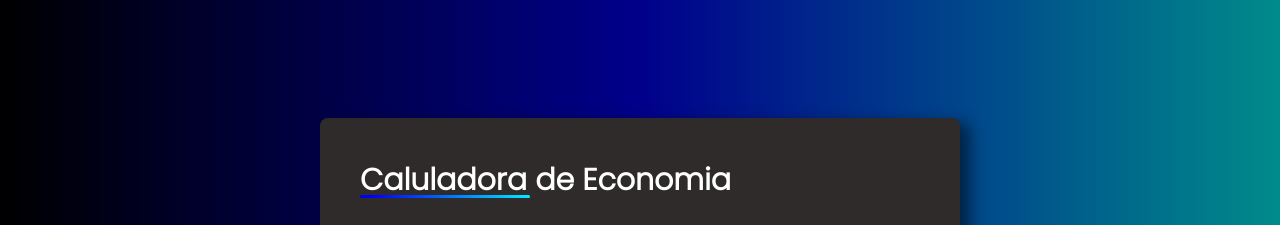
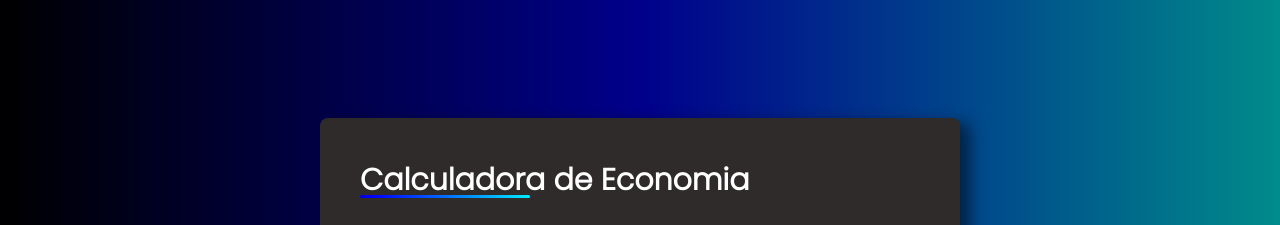
Before and after one commit to GalaxDr/calcecon, a plain HTML site: page index.html in a window 1280 px wide. Shown: the top 225 px of the page. Drawn offline with Linux system fonts and the light colour scheme.

Commit message:
Update index.html

```diff
--- a/index.html
+++ b/index.html
@@ -16,7 +16,7 @@
     <main id="container">
         <div id="calculator">
             <h2>
-                Caluladora de Economia
+                Calculadora de Economia
             </h2>
             <div id="input_box">
                 <div class="input-field">
```
